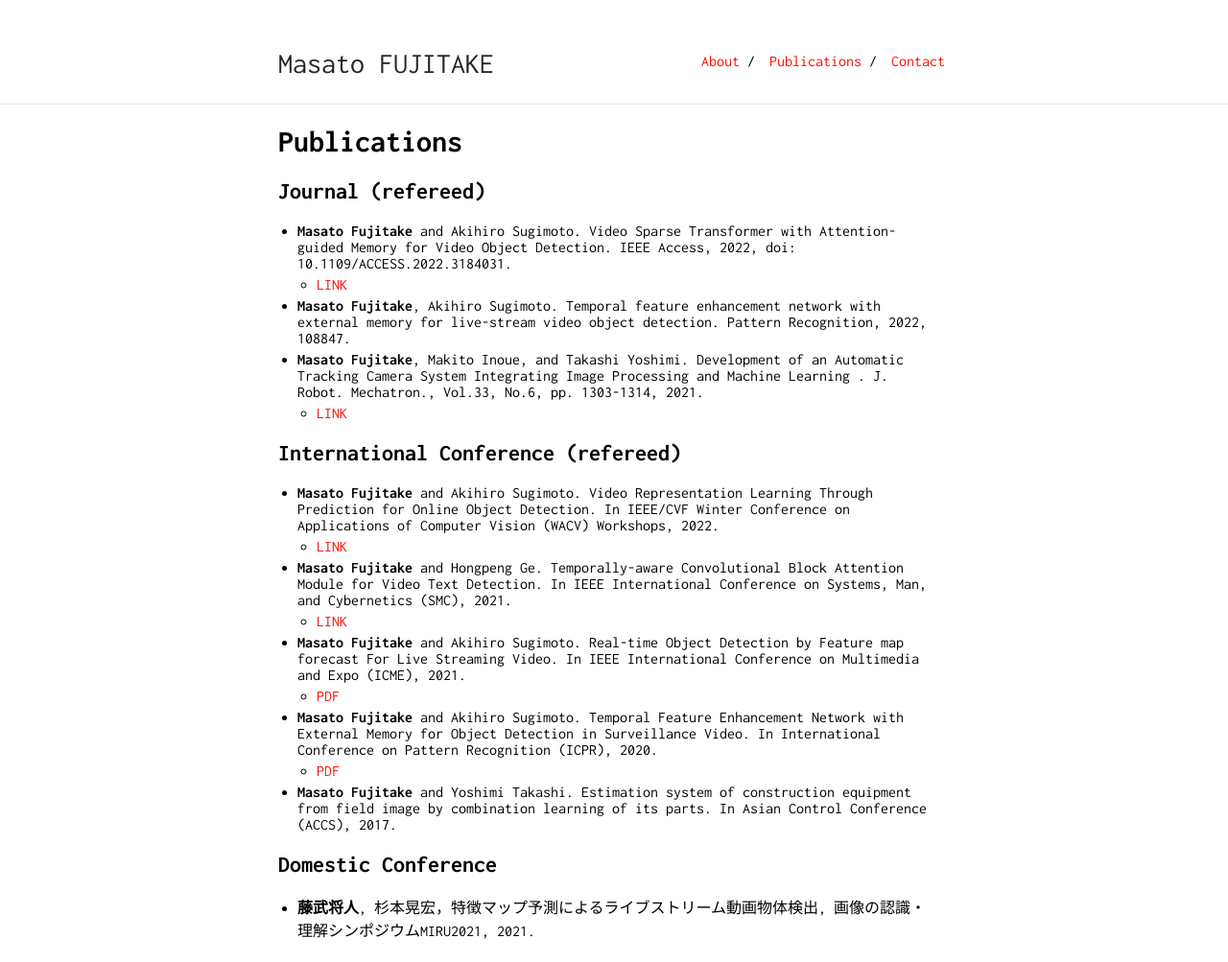
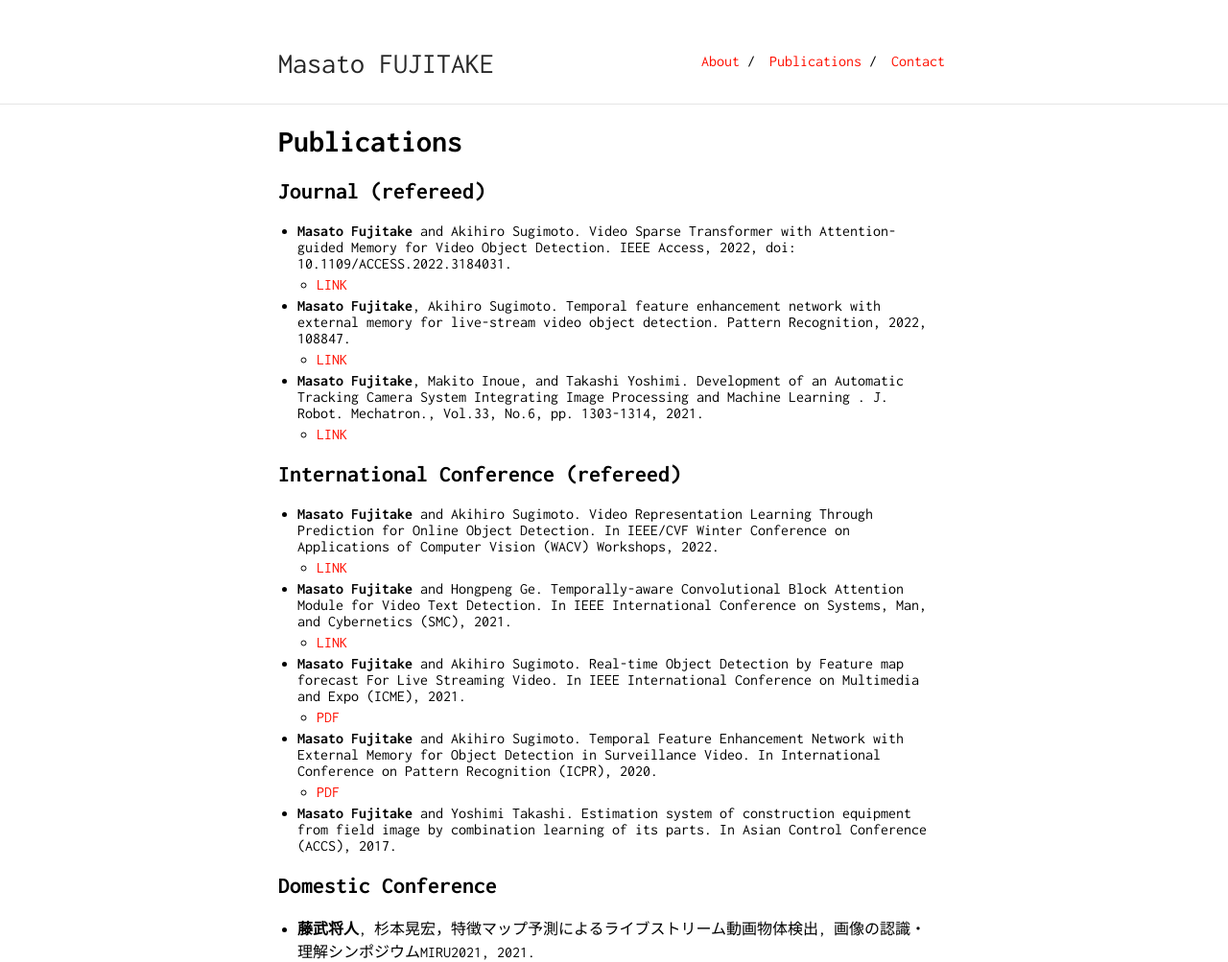
Before and after one commit to Swall0w/Swall0w.github.io, a Jekyll site: the page built from publications.md, in a window 1280 px wide. Shown: the whole page at 96% size. Built offline with Jekyll 4.4.1, drawn with Linux system fonts in a browser that asks for light colours; our own code applies the rules of GitHub Pages for plain Markdown files; before the commit the page ends 981 px from its top, so only the background shows below that.

Commit message:
Update publications.md

```diff
--- a/publications.md
+++ b/publications.md
@@ -8,6 +8,7 @@ layout: default
 - **Masato Fujitake** and Akihiro Sugimoto. Video Sparse Transformer with Attention-guided Memory for Video Object Detection. IEEE Access, 2022, doi: 10.1109/ACCESS.2022.3184031.
   - [LINK](https://ieeexplore.ieee.org/document/9798833)
 - **Masato Fujitake**, Akihiro Sugimoto. Temporal feature enhancement network with external memory for live-stream video object detection. Pattern Recognition, 2022, 108847.
+  - [LINK](https://www.sciencedirect.com/science/article/pii/S0031320322003284?dgcid=author)
 - **Masato Fujitake**, Makito Inoue, and Takashi Yoshimi. Development of an Automatic Tracking Camera System Integrating Image Processing and Machine Learning
 . J. Robot. Mechatron., Vol.33, No.6, pp. 1303-1314, 2021.
   -   [LINK](https://www.fujipress.jp/jrm/rb/robot003300061303/)
```
